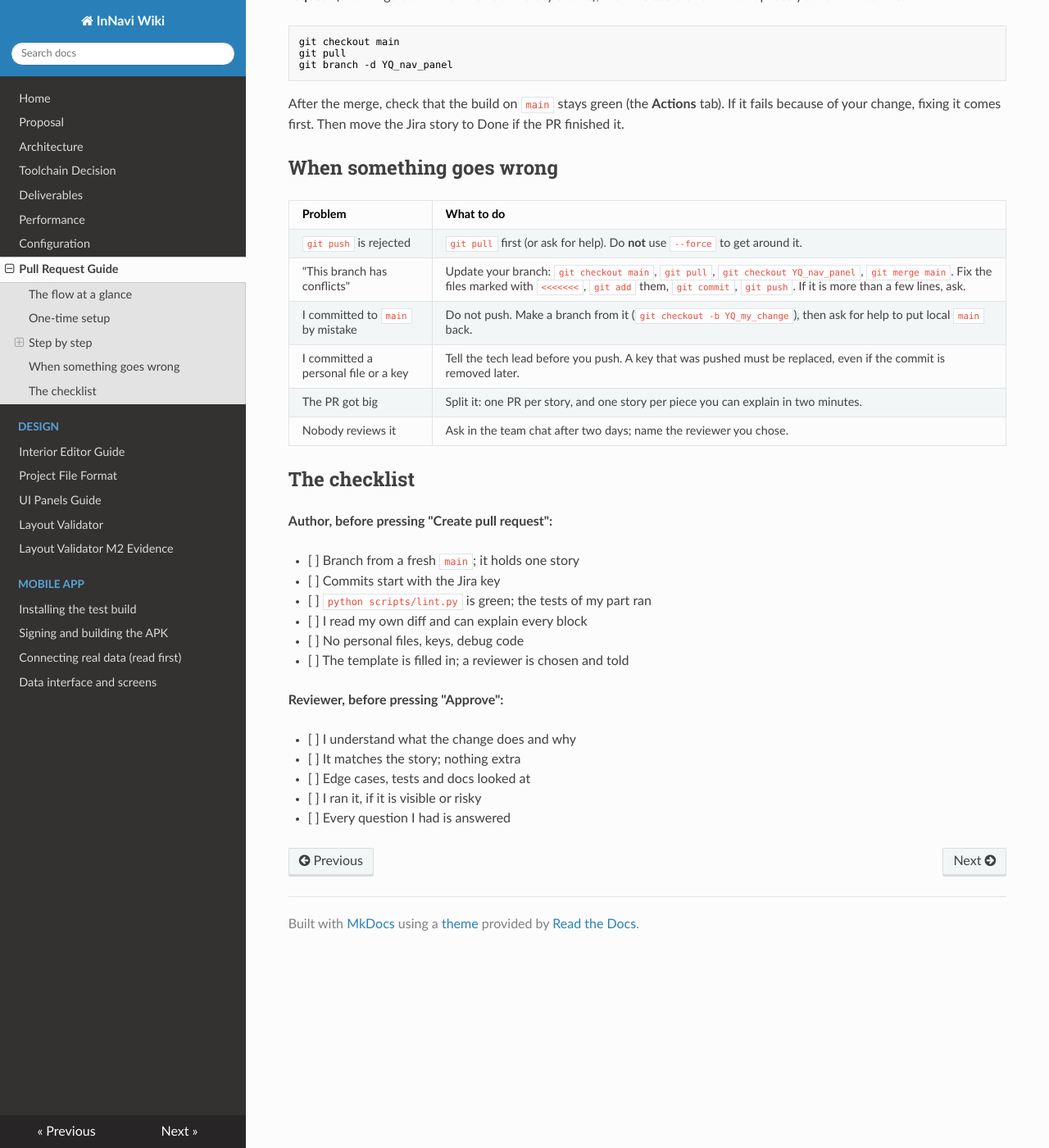
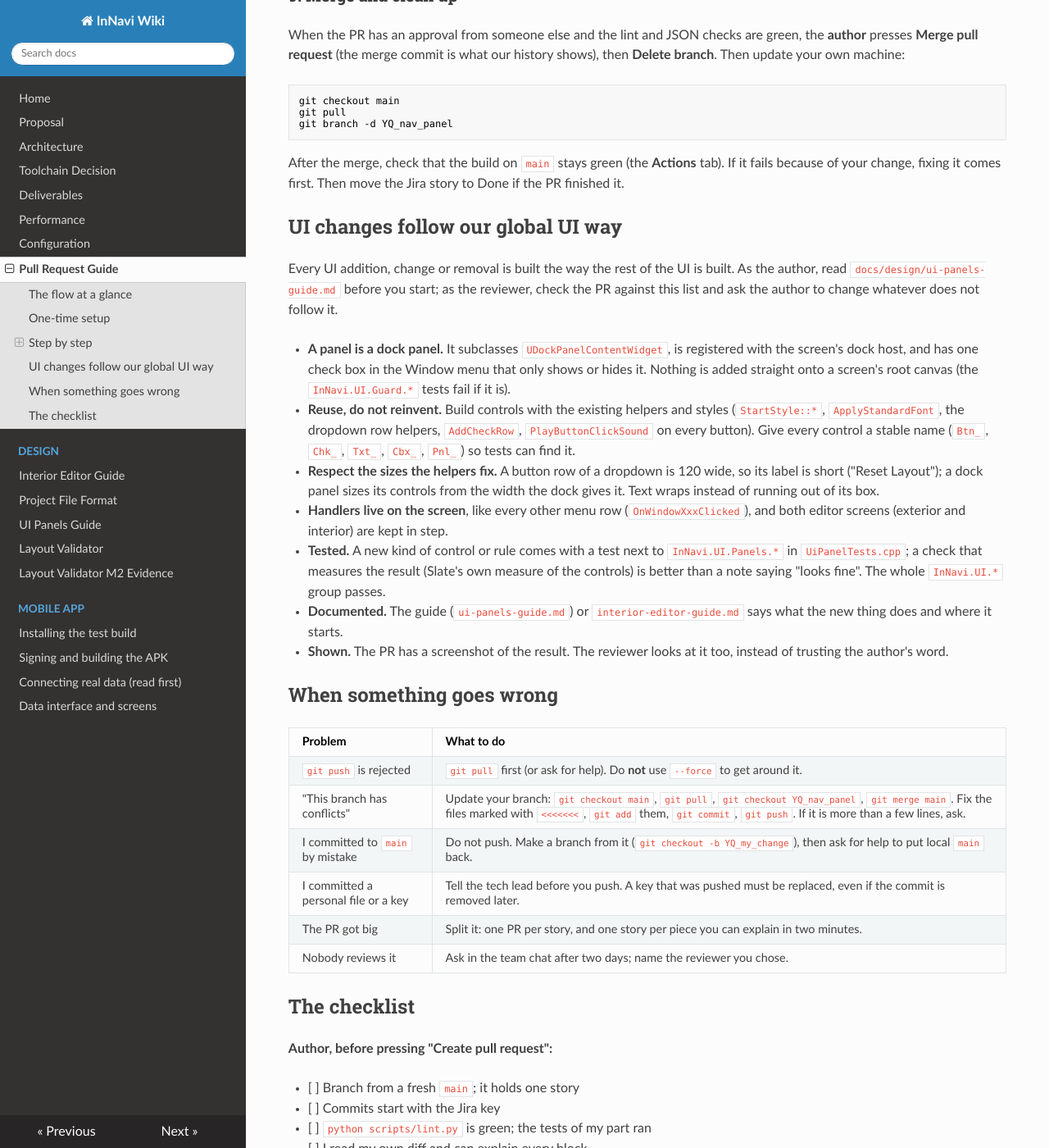
Before and after one commit to GYQ-SIT/Pathfinder-InNav, an MkDocs documentation site: the page built from docs/pull-request-guide.md, in a window 1280 px wide and 1400 px high, scrolled down 3927 px. Shown: the whole window at 82% size. Built offline with MkDocs 1.6.1, drawn with Linux system fonts in a browser that asks for light colours; nearby versions of some CDN libraries; some of the changed text lies outside the part shown.

Commit message:
Docs: UI changes follow the global UI way - in the PR template, the reviewer list and the author checklist
Every UI addition, change or removal is built the way the rest of the UI is built, and a reviewer asks the author to follow it.

- PR template: one check item for a UI change (the guide, dock panels, existing helpers and StartStyle, menu rows built like their neighbours, both
  editor screens in step, InNavi.UI.* passing, a screenshot).
- Pull request guide: a new item "UI" in what a reviewer checks, a section "UI changes follow our global UI way" with the list (dock panel,
  reuse the helpers, respect the sizes the helpers fix, handlers on the screen, tested, documented, shown), and a line in both checklists.

````diff
--- a/docs/pull-request-guide.md
+++ b/docs/pull-request-guide.md
@@ -133,8 +133,9 @@ What a reviewer checks:
 3. **Is it correct?** Look for missed cases (empty list, first or last item, missing data), and for anything that could crash.
 4. **Tests.** Is there a test for the new behaviour? Does the test really fail without the change?
 5. **Docs.** If a document describes this part (`docs/`, `README.md`), is it updated?
-6. **Safety.** No personal files, keys or addresses; no generated files; no unrelated formatting changes.
-7. **Run it** when the change is visible or risky: check out the branch and try it.
+6. **UI.** If the change adds, changes or removes anything on screen, check it against "UI changes follow our global UI way" below, and ask the author to follow it. Do not approve a UI change that makes its own way of building a panel, a menu row or a style.
+7. **Safety.** No personal files, keys or addresses; no generated files; no unrelated formatting changes.
+8. **Run it** when the change is visible or risky: check out the branch and try it.
 
 ```bash
 git fetch
@@ -183,6 +184,23 @@ git branch -d YQ_nav_panel
 After the merge, check that the build on `main` stays green (the **Actions** tab). If it fails because of your change, fixing it comes
 first. Then move the Jira story to Done if the PR finished it.
 
+## UI changes follow our global UI way
+
+Every UI addition, change or removal is built the way the rest of the UI is built. As the author, read `docs/design/ui-panels-guide.md` before you
+start; as the reviewer, check the PR against this list and ask the author to change whatever does not follow it.
+
+- **A panel is a dock panel.** It subclasses `UDockPanelContentWidget`, is registered with the screen's dock host, and has one check box in the Window
+  menu that only shows or hides it. Nothing is added straight onto a screen's root canvas (the `InNavi.UI.Guard.*` tests fail if it is).
+- **Reuse, do not reinvent.** Build controls with the existing helpers and styles (`StartStyle::*`, `ApplyStandardFont`, the dropdown row helpers,
+  `AddCheckRow`, `PlayButtonClickSound` on every button). Give every control a stable name (`Btn_`, `Chk_`, `Txt_`, `Cbx_`, `Pnl_`) so tests can find it.
+- **Respect the sizes the helpers fix.** A button row of a dropdown is 120 wide, so its label is short ("Reset Layout"); a dock panel sizes its controls
+  from the width the dock gives it. Text wraps instead of running out of its box.
+- **Handlers live on the screen**, like every other menu row (`OnWindowXxxClicked`), and both editor screens (exterior and interior) are kept in step.
+- **Tested.** A new kind of control or rule comes with a test next to `InNavi.UI.Panels.*` in `UiPanelTests.cpp`; a check that measures the result
+  (Slate's own measure of the controls) is better than a note saying "looks fine". The whole `InNavi.UI.*` group passes.
+- **Documented.** The guide (`ui-panels-guide.md`) or `interior-editor-guide.md` says what the new thing does and where it starts.
+- **Shown.** The PR has a screenshot of the result. The reviewer looks at it too, instead of trusting the author's word.
+
 ## When something goes wrong
 
 | Problem | What to do |
@@ -203,6 +221,7 @@ first. Then move the Jira story to Done if the PR finished it.
 - [ ] `python scripts/lint.py` is green; the tests of my part ran
 - [ ] I read my own diff and can explain every block
 - [ ] No personal files, keys, debug code
+- [ ] If it touches the UI: it follows "UI changes follow our global UI way", `InNavi.UI.*` pass, a screenshot is in the PR
 - [ ] The template is filled in; a reviewer is chosen and told
 
 **Reviewer, before pressing "Approve":**
@@ -211,4 +230,5 @@ first. Then move the Jira story to Done if the PR finished it.
 - [ ] It matches the story; nothing extra
 - [ ] Edge cases, tests and docs looked at
 - [ ] I ran it, if it is visible or risky
+- [ ] A UI change follows "UI changes follow our global UI way" (dock panel, existing helpers and styles, handlers on the screen, both screens, tests, screenshot)
 - [ ] Every question I had is answered
````
Also changed, not shown: .github/pull_request_template.md.
